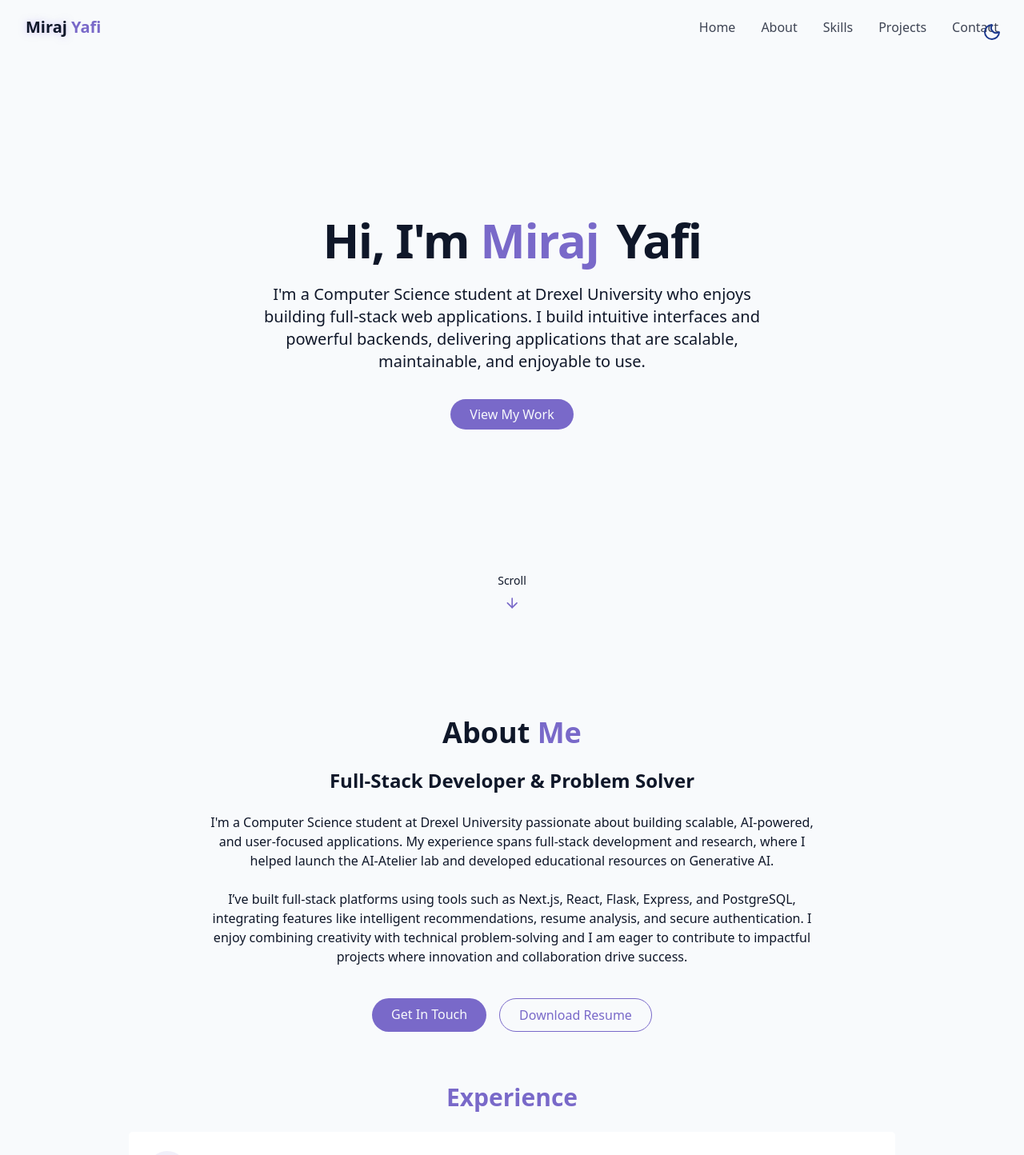
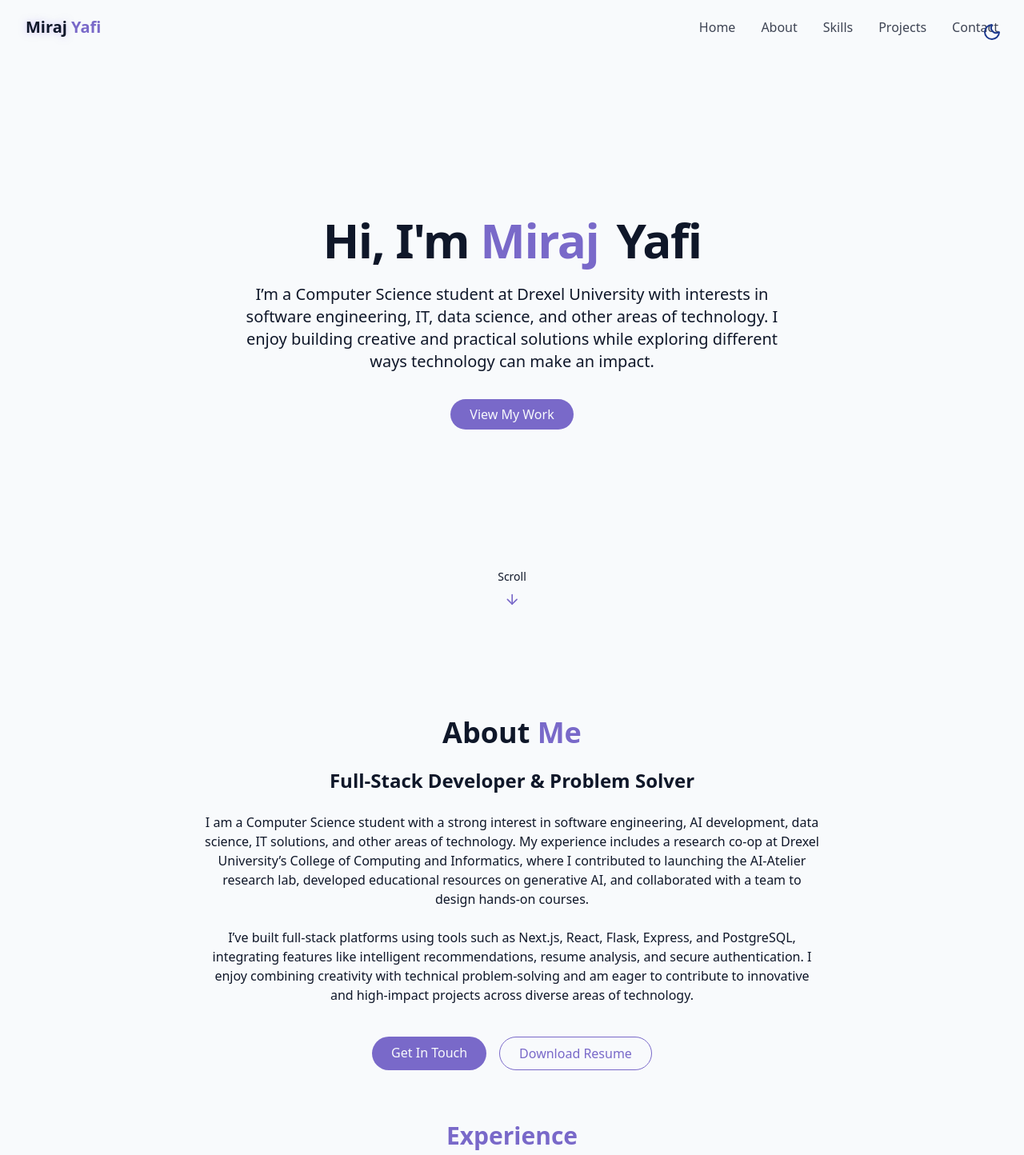
Before and after one commit to rubberart7/Main_Portfolio_Website, a React (Vite) app: page / in a window 1280 px wide. Shown: the top 1444 px of the page at 80% size. Built offline with nearby package versions, Linux system fonts and the light colour scheme.

Commit message:
update skills

```diff
--- a/src/components/AboutSection.jsx
+++ b/src/components/AboutSection.jsx
@@ -16,15 +16,14 @@ export const AboutSection = () => {
 
 
           <p className="text-muted-foreground max-w-3xl mx-auto">
-            I'm a Computer Science student at Drexel University passionate about building scalable,
-            AI-powered, and user-focused applications. My experience spans full-stack development and
-            research, where I helped launch the AI-Atelier lab and developed educational resources
-            on Generative AI.
+            I am a Computer Science student with a strong interest in software engineering, AI development, data science, IT solutions, and other areas of technology.
+            My experience includes a research co-op at Drexel University’s College of Computing and Informatics, where I contributed to launching the AI-Atelier research lab,
+            developed educational resources on generative AI, and collaborated with a team to design hands-on courses.
           </p>
           <p className="text-muted-foreground max-w-3xl mx-auto">
             I’ve built full-stack platforms using tools such as
             Next.js, React, Flask, Express, and PostgreSQL, integrating features like intelligent recommendations,
-            resume analysis, and secure authentication. I enjoy combining creativity with technical problem-solving and I am eager to contribute to impactful projects where innovation and collaboration drive success.
+            resume analysis, and secure authentication. I enjoy combining creativity with technical problem-solving and am eager to contribute to innovative and high-impact projects across diverse areas of technology.
           </p>
 
 
--- a/src/components/HeroSection.jsx
+++ b/src/components/HeroSection.jsx
@@ -21,8 +21,8 @@ export const HeroSection = () => {
           </h1>
 
           <p className="text-lg md:text-xl text-muted-foreground max-w-2xl mx-auto opacity-0 animate-fade-in-delay-3">
-            I'm a Computer Science student at Drexel University who enjoys building full-stack web applications.
-            I build intuitive interfaces and powerful backends, delivering applications that are scalable, maintainable, and enjoyable to use.
+           I’m a Computer Science student at Drexel University with interests in software engineering, IT, data science, and other areas of technology.
+           I enjoy building creative and practical solutions while exploring different ways technology can make an impact.
 
           </p>
 
--- a/src/components/SkillsSection.jsx
+++ b/src/components/SkillsSection.jsx
@@ -6,10 +6,8 @@ import {
   Terminal,
   Globe,
   GitBranch,
-
   Database,
   Boxes,
-
   Layout,
   Box,
   Feather,
@@ -17,8 +15,8 @@ import {
   Palette,
   ClipboardCheck,
   Laptop,
+  Cpu,
 } from "lucide-react";
-
 
 const icons = {
   Python: Code2,
@@ -30,30 +28,29 @@ const icons = {
   Bash: Terminal,
   HTML: Globe,
   CSS: Globe,
-
   Git: GitBranch,
   GitHub: GitBranch,
   GitLab: GitBranch,
   Postman: ClipboardCheck,
   "VS Code": Laptop,
   IntelliJ: Laptop,
-
   "Next.js": Layout,
   React: Layout,
   Express: Box,
   "Node.js": Box,
   Flask: FlaskConical,
   "Tailwind CSS": Palette,
-
   PostgreSQL: Database,
   SQLite: Database,
   SQLAlchemy: Boxes,
   Prisma: Boxes,
+  Windows: Cpu,
+  Linux: Cpu,
+  macOS: Cpu,
+  iOS: Cpu,
 };
 
-
 const skills = [
-
   { name: "Python", category: "languages" },
   { name: "TypeScript", category: "languages" },
   { name: "JavaScript", category: "languages" },
@@ -64,12 +61,9 @@ const skills = [
   { name: "HTML", category: "languages" },
   { name: "CSS", category: "languages" },
 
-
   { name: "Git", category: "tools" },
-  { name: "Postman", category: "tools"},
-  { name: "Supabase", category: "tools"},
-
-
+  { name: "Postman", category: "tools" },
+  { name: "Supabase", category: "tools" },
 
   { name: "Next.js", category: "frameworks" },
   { name: "React", category: "frameworks" },
@@ -78,14 +72,18 @@ const skills = [
   { name: "Flask", category: "frameworks" },
   { name: "Tailwind CSS", category: "frameworks" },
 
-
   { name: "PostgreSQL", category: "databases" },
   { name: "SQLite", category: "databases" },
   { name: "SQLAlchemy", category: "databases" },
   { name: "Prisma", category: "databases" },
+
+  { name: "Windows", category: "os" },
+  { name: "Linux", category: "os" },
+  { name: "macOS", category: "os" },
+  { name: "iOS", category: "os" },
 ];
 
-const categories = ["all", "languages", "frameworks", "databases", "tools"];
+const categories = ["all", "languages", "frameworks", "databases", "tools", "os"];
 
 export const SkillsSection = () => {
   const [activeCategory, setActiveCategory] = useState("all");
@@ -100,7 +98,6 @@ export const SkillsSection = () => {
         <h2 className="text-3xl md:text-4xl font-bold mb-12 text-center">
           My <span className="text-primary"> Skills</span>
         </h2>
-
 
         <div className="flex flex-wrap justify-center gap-4 mb-12">
           {categories.map((category, key) => (
@@ -119,7 +116,6 @@ export const SkillsSection = () => {
           ))}
         </div>
 
-
         <div className="grid grid-cols-1 sm:grid-cols-2 lg:grid-cols-3 gap-6">
           {filteredSkills.map((skill, key) => {
             const Icon = icons[skill.name] || Feather;
@@ -129,9 +125,7 @@ export const SkillsSection = () => {
                 className="bg-card p-6 rounded-lg shadow-xs card-hover flex flex-col items-center justify-center gap-3"
               >
                 <Icon className="w-8 h-8 text-primary" />
-                <h3 className="font-semibold text-lg text-center">
-                  {skill.name}
-                </h3>
+                <h3 className="font-semibold text-lg text-center">{skill.name}</h3>
               </div>
             );
           })}
```
Also changed, not shown: 1 other file (tests, documents, lock files or other folders).
